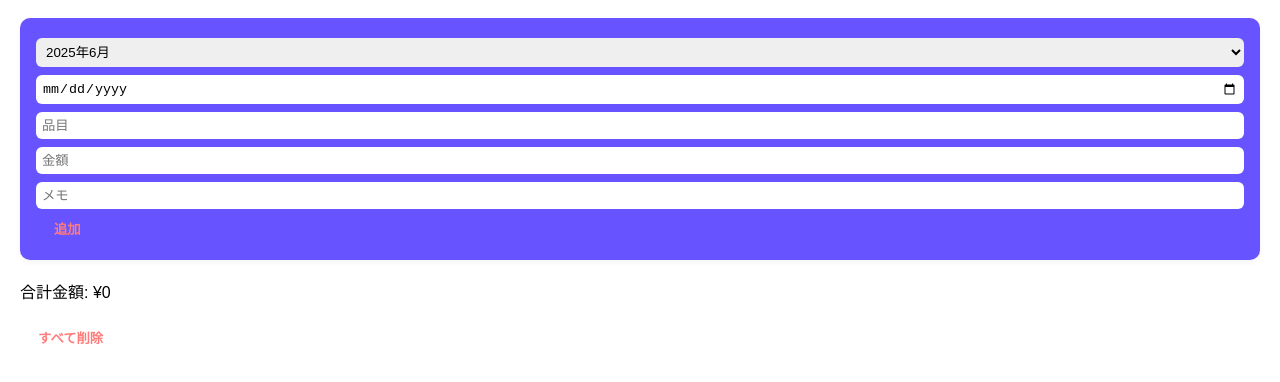
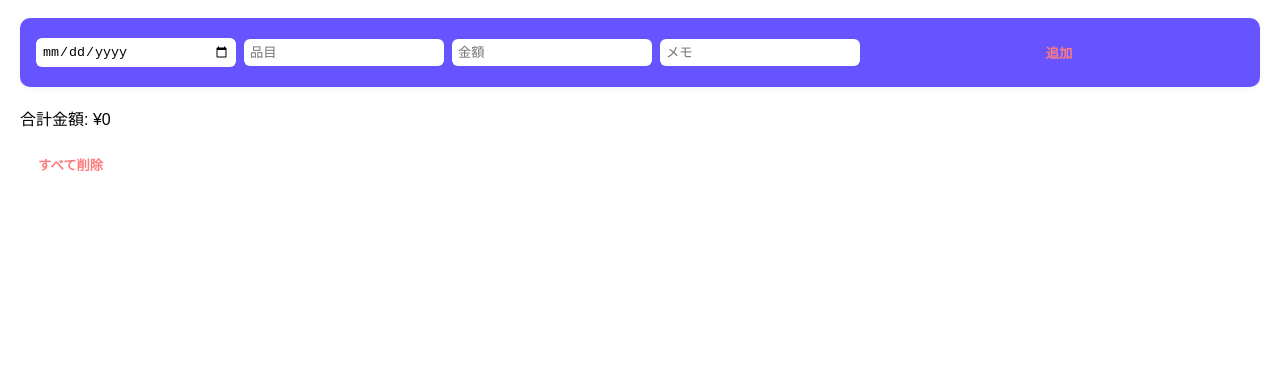
Before and after one commit to HanaWebdesign/my-kakeibo, a plain HTML site: page index.html in a window 1280 px wide. Shown: the part 76-458 px from the top of the page. Drawn offline with Linux system fonts and the light colour scheme; a web font is replaced by a local one.

Commit message:
Add files via upload

```diff
--- a/index.html
+++ b/index.html
@@ -11,15 +11,6 @@
 <body>
   <h1>ずぼら家計簿アプリ</h1>
 <form id="expense-form">
-  <select id="month">
-    <option value="2025-01">2025年1月</option>
-    <option value="2025-02">2025年2月</option>
-    <option value="2025-03">2025年3月</option>
-    <option value="2025-04">2025年4月</option>
-    <option value="2025-05">2025年5月</option>
-    <option value="2025-06" selected>2025年6月</option>
-  </select>
-
   <input type="date" id="expense-date" required />
   <input type="text" id="expense-name" placeholder="品目" required />
   <input type="number" id="expense-amount" placeholder="金額" required />
--- a/style.css
+++ b/style.css
@@ -45,4 +45,19 @@ form {
   border-radius: 10px;
   box-shadow: 0 2px 6px rgba(0,0,0,0.05);
   margin-bottom: 20px;
+  display: flex;
+  flex-wrap: wrap;
+  gap: 8px;
+  align-items: center;
+  justify-content: space-between;
 }
+
+form input,
+form button {
+  flex: 1 1 150px; /* 最小150px、必要に応じて広がる */
+  max-width: 200px; /* 幅が広がりすぎないように */
+}
+
+form button {
+  max-width: none;
+}
```
